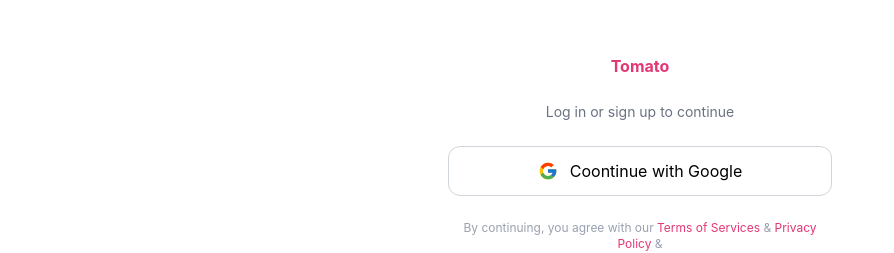
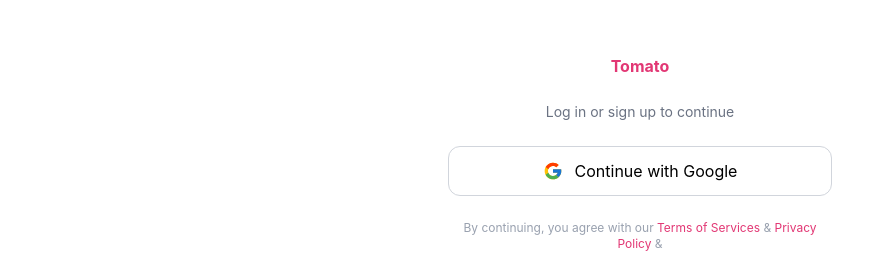
Before and after one commit to AtharvBorkar/Tomato, a React (Vite) app in the folder frontend/: page /login in a window 1280 px wide. Shown: the part 247-500 px from the top of the page, without its empty margins (0-894 px from the left). Built offline with nearby package versions, Linux system fonts and the light colour scheme.

Commit message:
Fix import case for Login component and correct button text in Login page

```diff
--- a/frontend/src/App.tsx
+++ b/frontend/src/App.tsx
@@ -1,6 +1,6 @@
 import {BrowserRouter, Routes, Route} from 'react-router-dom'
 import Home from "./pages/Home";
-import Login from './pages/login';
+import Login from './pages/Login';
 import { Toaster } from 'react-hot-toast'
 
 const App = () => {
--- a/frontend/src/pages/Login.tsx
+++ b/frontend/src/pages/Login.tsx
@@ -10,10 +10,10 @@
     const [loading, setLoading] = useState(false)
     const navigate = useNavigate()
 
-    const responseGoogle = async(authResult: any) =>{
+    const responseGoogle = async(authResult: any) => {
         setLoading(true)
         try {
-            const result = await axios.post(`${authService}/api/auth/login`,{
+            const result = await axios.post(`${authService}/api/auth/login`, {
                 code: authResult["code"],
             })
 
@@ -47,7 +47,7 @@
             <button onClick={googleLogin} disabled={loading} className="flex w-full items-center
             justify-center gap-3 rounded-xl border border-gray-300 bg-white px-4 py-3">
                 <FcGoogle size={20} />
-                {loading ? "Signing in ..." : "Coontinue with Google"}
+                {loading ? "Signing in ..." : "Continue with Google"}
             </button>
 
             <p className="text-center text-xs text-gray-400">
```
Also changed, not shown: 1 other file (tests, documents, lock files or other folders).
